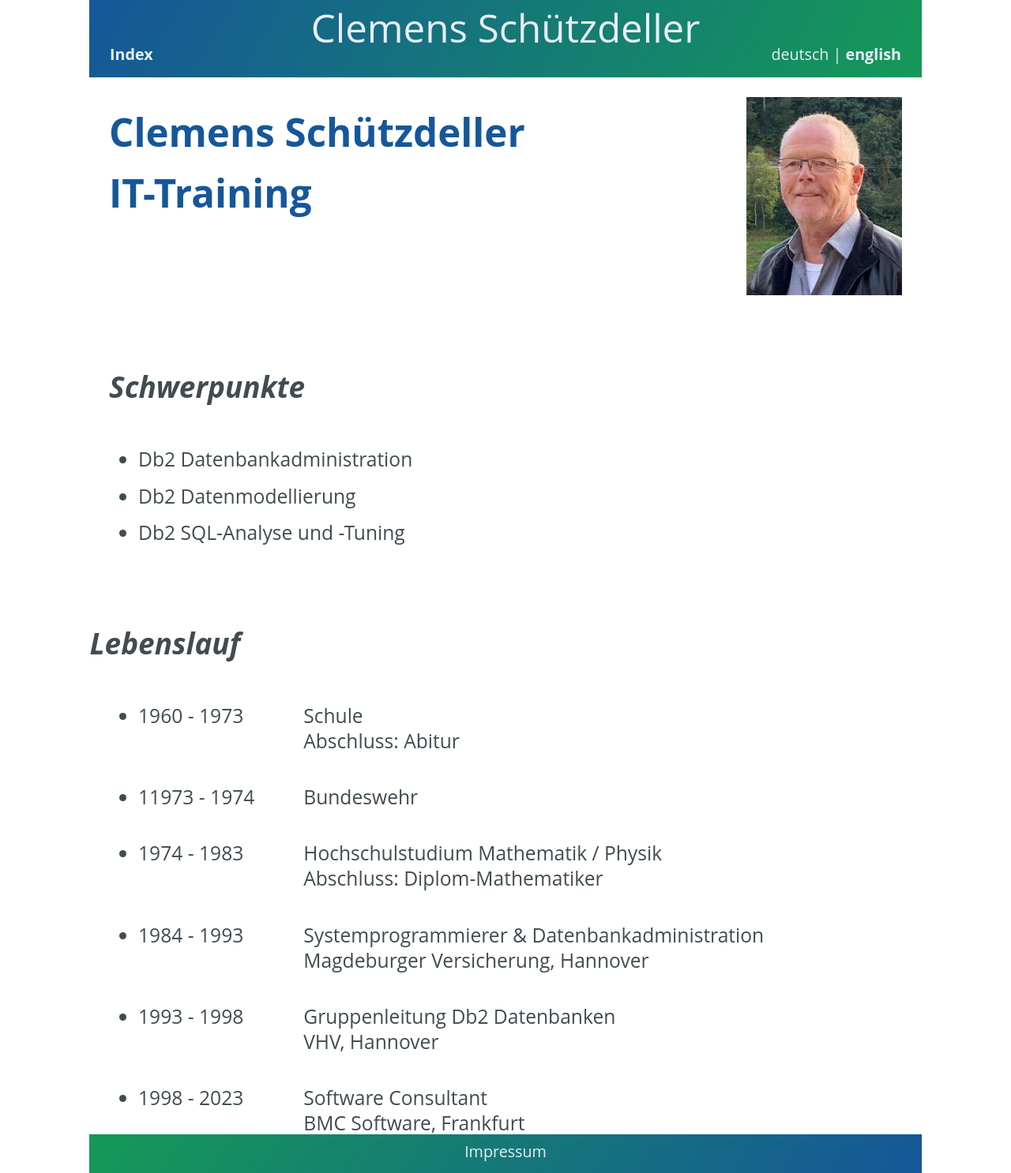
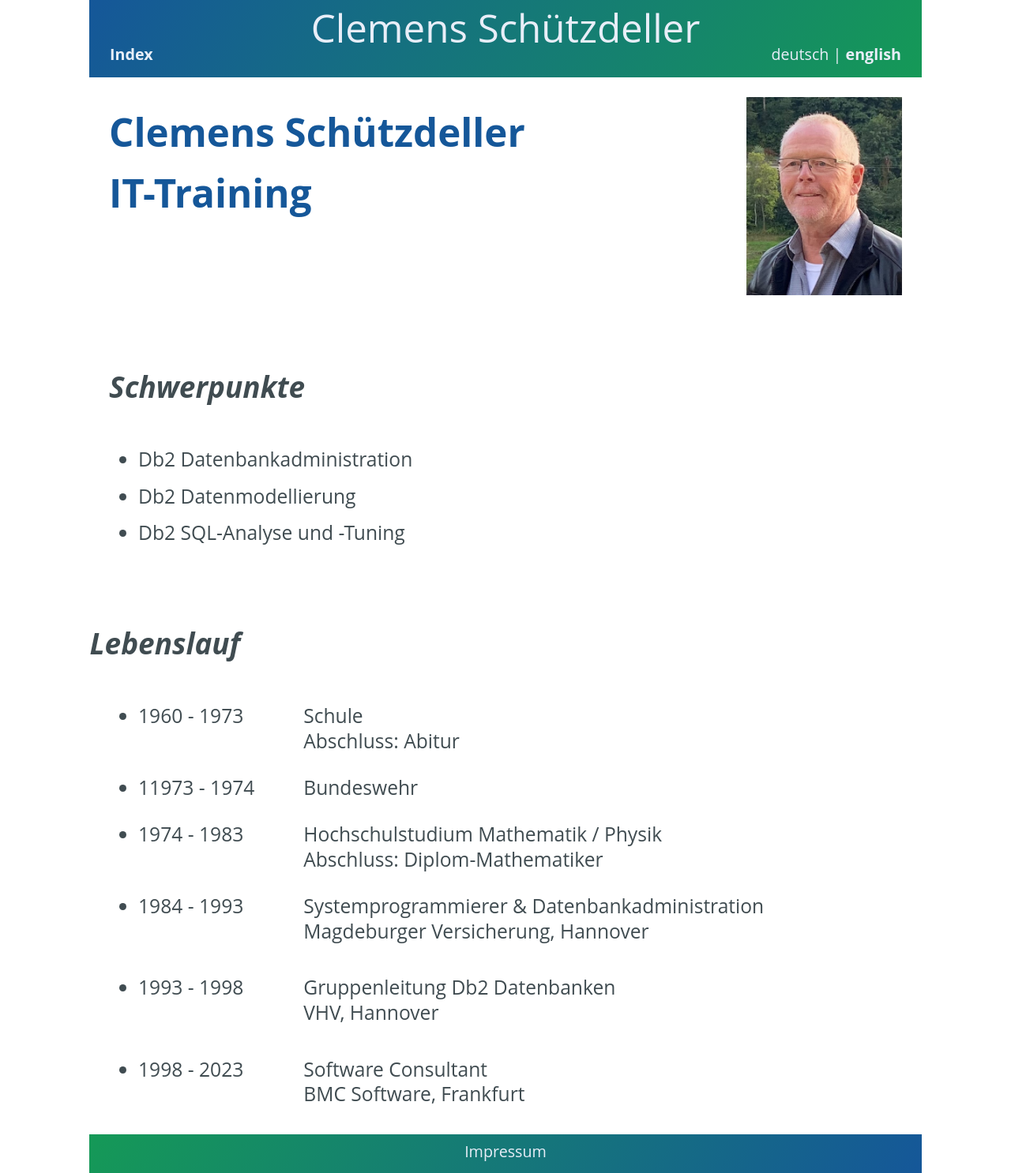
Before and after one commit to cs-LA/home, a Jekyll site: the page built from itTraining/Profile.md, in a window 1280 px wide. Shown: the whole page at 79% size. Built offline with Jekyll 4.4.1, drawn with Linux system fonts in a browser that asks for light colours; our own code applies the rules of GitHub Pages for plain Markdown files.

Commit message:
Update Profile.md

```diff
--- a/itTraining/Profile.md
+++ b/itTraining/Profile.md
@@ -27,13 +27,13 @@
     <div class="hGrid">
       <div class="grid-1"><ul style="margin: 0;"><li>1960 - 1973</li></ul></div>
       <div class="grid-2"><p>Schule<br>Abschluss: Abitur</p></div>
-    <div class="gridBreak" style="height; calc(0.5 * var(--base-font-size))"></div>
+    <div class="gridBreak" style="height: calc(0.5 * var(--base-font-size))"></div>
       <div class="grid-1"><ul style="margin: 0;"><li>11973 - 1974</li></ul></div>
       <div class="grid-2"><p>Bundeswehr</p></div>
-    <div class="gridBreak" style="height; calc(0.5 * var(--base-font-size))"></div>
+    <div class="gridBreak" style="height: calc(0.5 * var(--base-font-size))"></div>
       <div class="grid-1"><ul style="margin: 0;"><li>1974 - 1983</li></ul></div>
       <div class="grid-2"><p>Hochschulstudium Mathematik / Physik<br>Abschluss: Diplom-Mathematiker</p></div>
-    <div class="gridBreak" style="height; calc(0.5 * var(--base-font-size))"></div>
+    <div class="gridBreak" style="height: calc(0.5 * var(--base-font-size))"></div>
       <div class="grid-1"><ul style="margin: 0;"><li>1984 - 1993</li></ul></div>
       <div class="grid-2"><p>Systemprogrammierer & Datenbankadministration<br>Magdeburger Versicherung, Hannover</p></div>
     <div class="gridBreak"></div>
```
